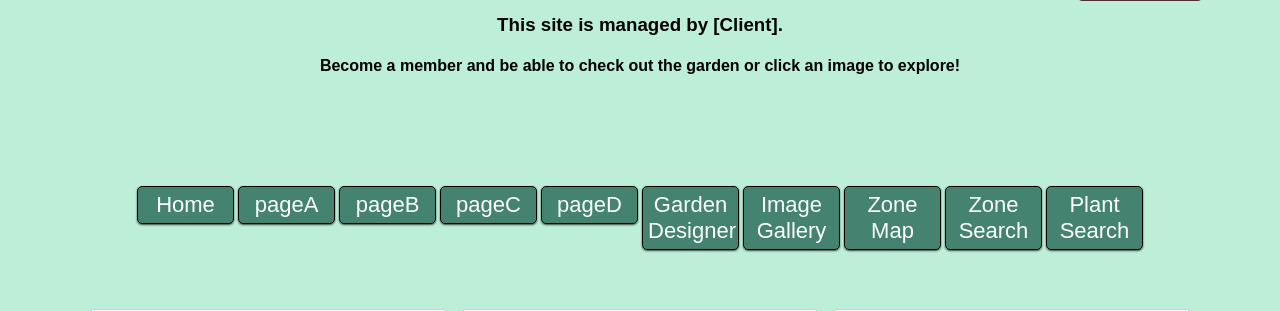
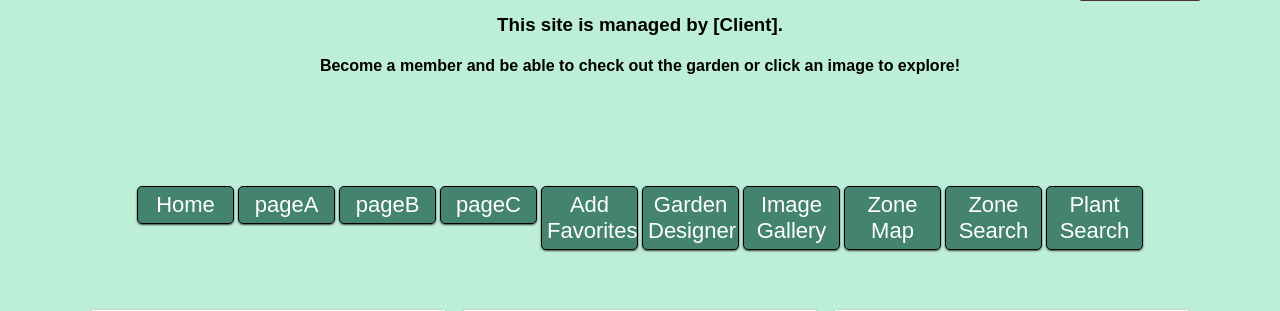
Before and after one commit to rememberalltheanimals/capstone_CommunityGardenManager, a Node server app: page / in a window 1280 px wide. Shown: the part 72-383 px from the top of the page. Run offline with Node 20, Linux system fonts and the light colour scheme; some web fonts are replaced.

Commit message:
Added AddFavs page to navigation

```diff
--- a/views/pages/index.ejs
+++ b/views/pages/index.ejs
@@ -22,7 +22,7 @@
         <li><a href='/pageA'>pageA</a></li>
         <li><a href='/pageB'>pageB</a></li>
         <li><a href='/pageC'>pageC</a></li>
-        <li><a href='/pageD'>pageD</a></li>
+        <li><a href='/AddFavs'>Add Favorites</a></li>
         <li><a href='/Design'>Garden Designer</a></li>
         <li><a href='/Gallery'>Image Gallery</a></li>
         <li><a href='/ZoneMap'>Zone Map</a></li>
@@ -37,7 +37,7 @@
                 <a href='/pageA'>pageA</a>
                 <a href='/pageB'>pageB</a>
                 <a href='/pageC'>pageC</a>
-                <a href='/pageD'>pageD</a>
+                <a href='/AddFavs'>Add Favorites</a>
                 <a href='/Design'>Garden Designer</a>
                 <a href='/Gallery'>Image Gallery</a>
                 <a href='/ZoneMap'>Zone Map</a>
@@ -70,10 +70,10 @@
            </figure>
         </a>
 
-        <a href="/pageD">
+        <a href="/AddFavs">
             <figure>
-                <img src="images/IMG_9830.JPG" alt="Weather Zone">
-                <figcaption>Weather Zones - Page D</figcaption>
+                <img src="images/IMG_9830.JPG" alt="Add Favorites">
+                <figcaption><strong>Add Your Favorites</strong> - Add and save your favorite plants to your profile!</figcaption>
            </figure>
         </a>
 
--- a/views/shared/header.ejs
+++ b/views/shared/header.ejs
@@ -15,7 +15,7 @@
         <li><a href='/pageA'>pageA</a></li>
         <li><a href='/pageB'>pageB</a></li>
         <li><a href='/pageC'>pageC</a></li>
-        <li><a href='/pageD'>pageD</a></li>
+        <li><a href='/AddFavs'>Add Favorites</a></li>
         <li><a href='/Design'>Garden Designer</a></li>
         <li><a href='/Gallery'>Image Gallery</a></li>
         <li><a href='/ZoneMap'>Zone Map</a></li>
```
